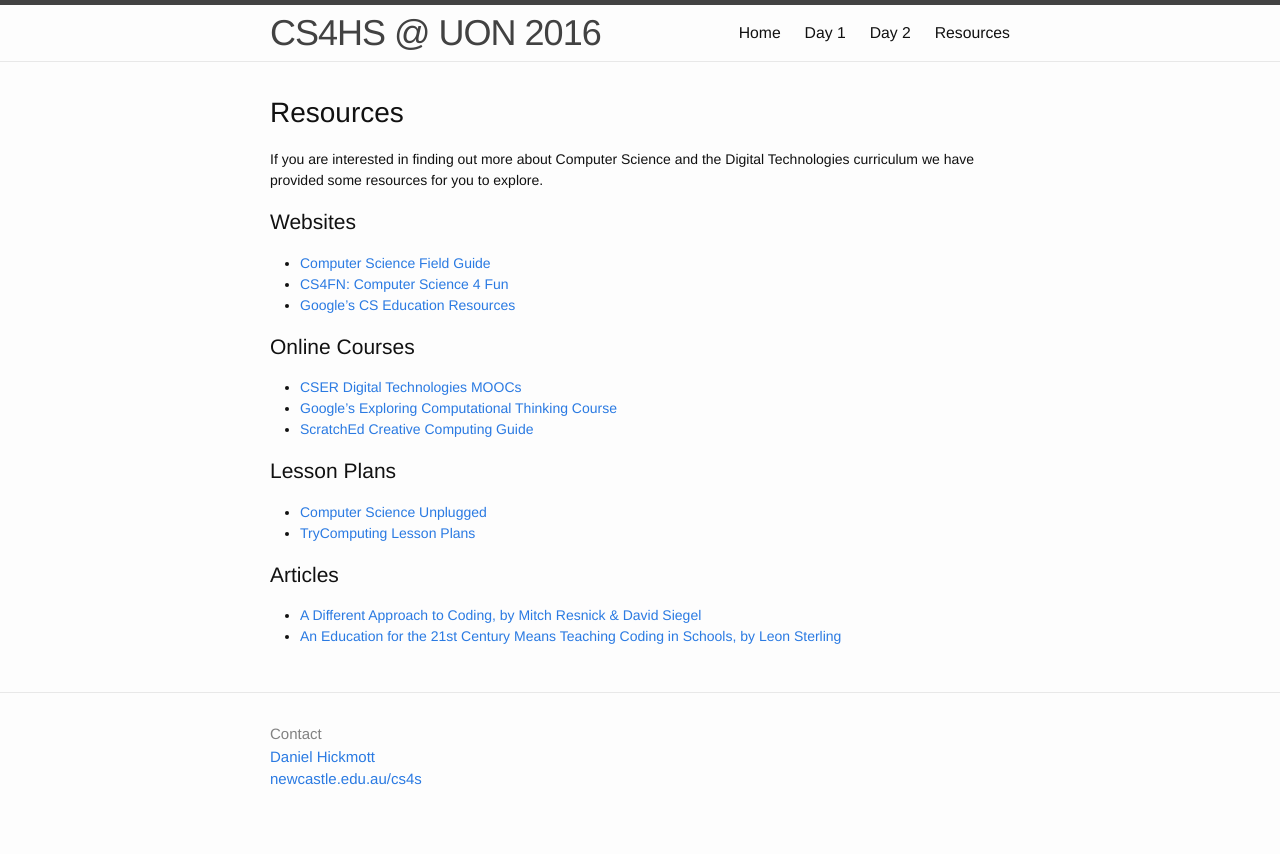
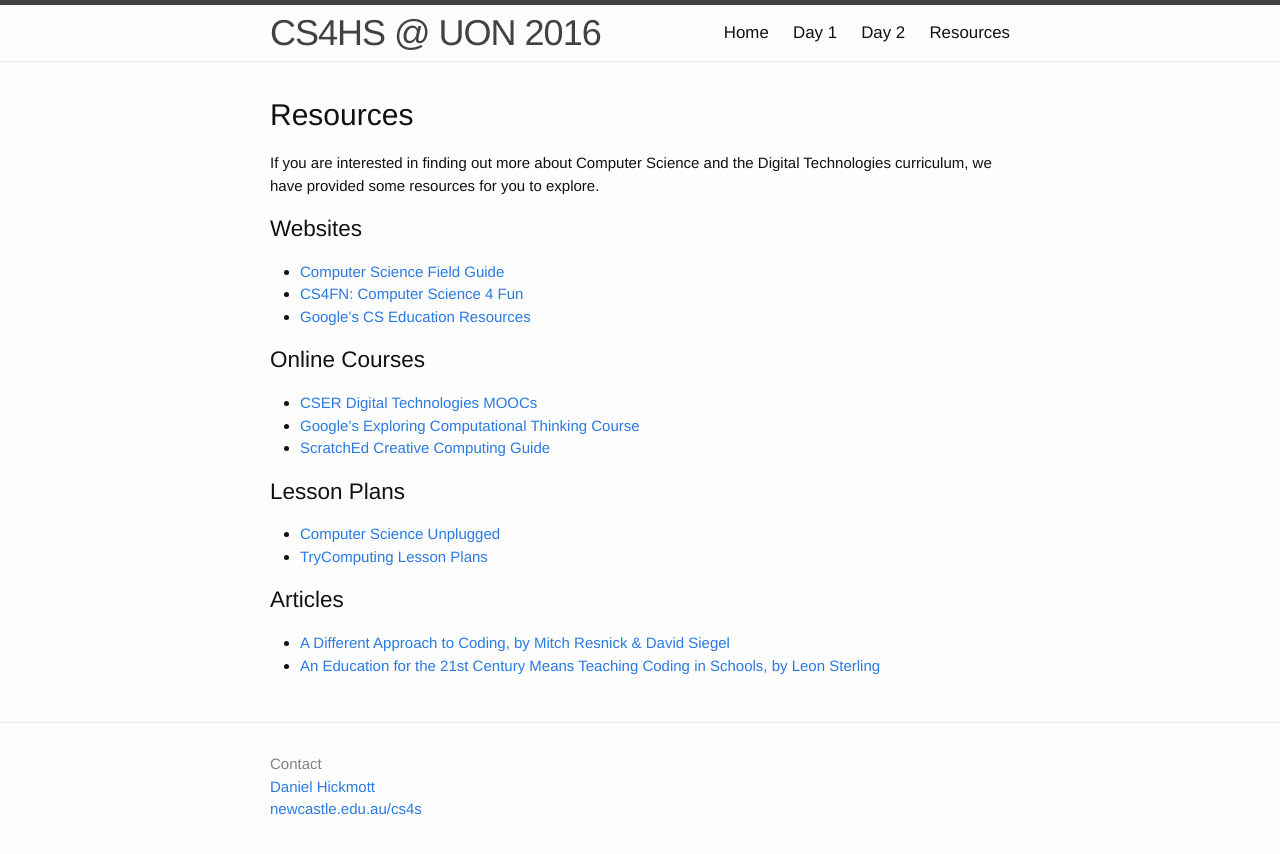
Before and after one commit to cs4s/hs-2016, a Jekyll site: the page built from resources.md, in a window 1280 px wide. Shown: the top 854 px of the page. Built offline with Jekyll 4.4.1, drawn with Linux system fonts in a browser that asks for light colours.

Commit message:
Changes font size and weight, also fixes typo on Resources page

```diff
--- a/css/main.scss
+++ b/css/main.scss
@@ -7,8 +7,8 @@
 
 // Our variables
 $base-font-family: "Helvetica Neue", Helvetica, Arial, sans-serif;
-$base-font-size:   14px;
-$base-font-weight: 500;
+$base-font-size:   15px;
+$base-font-weight: 400;
 $header-font-weight: 500;
 $small-font-size:  $base-font-size * 0.875;
 $base-line-height: 1.5;
--- a/resources.md
+++ b/resources.md
@@ -6,7 +6,7 @@ permalink: /resources
 
 # Resources
 
-If you are interested in finding out more about Computer Science and the Digital Technologies curriculum we have provided some resources for you to explore.
+If you are interested in finding out more about Computer Science and the Digital Technologies curriculum, we have provided some resources for you to explore.
 
 ## Websites
 
```
